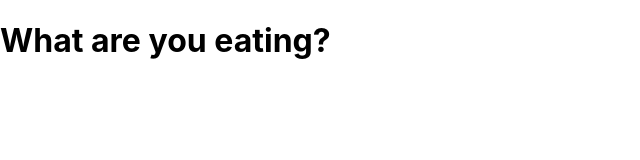
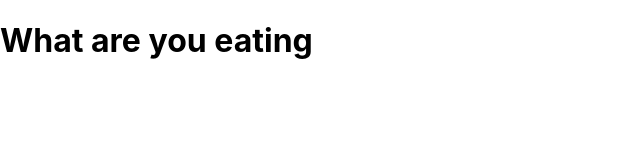
Before and after one commit to Glow-Carrots-App/glow-web, a Next.js app: page /eat in a window 1280 px wide. Shown: the top 160 px of the page, without its empty margins (0-640 px from the left). Built offline with nearby package versions, Linux system fonts and the light colour scheme.

Commit message:
fix tabbing issue

```diff
--- a/pages/eat/index.js
+++ b/pages/eat/index.js
@@ -1,11 +1,11 @@
 import Heading1 from "../../components/Heading1/index";
 
 const Eat = () => {
-	return (
-		<div>
-			<Heading1>What are you eating?</Heading1>
-		</div>
-	);
+  return (
+    <div>
+      <Heading1>What are you eating</Heading1>
+    </div>
+  );
 };
 
 export default Eat;
```
